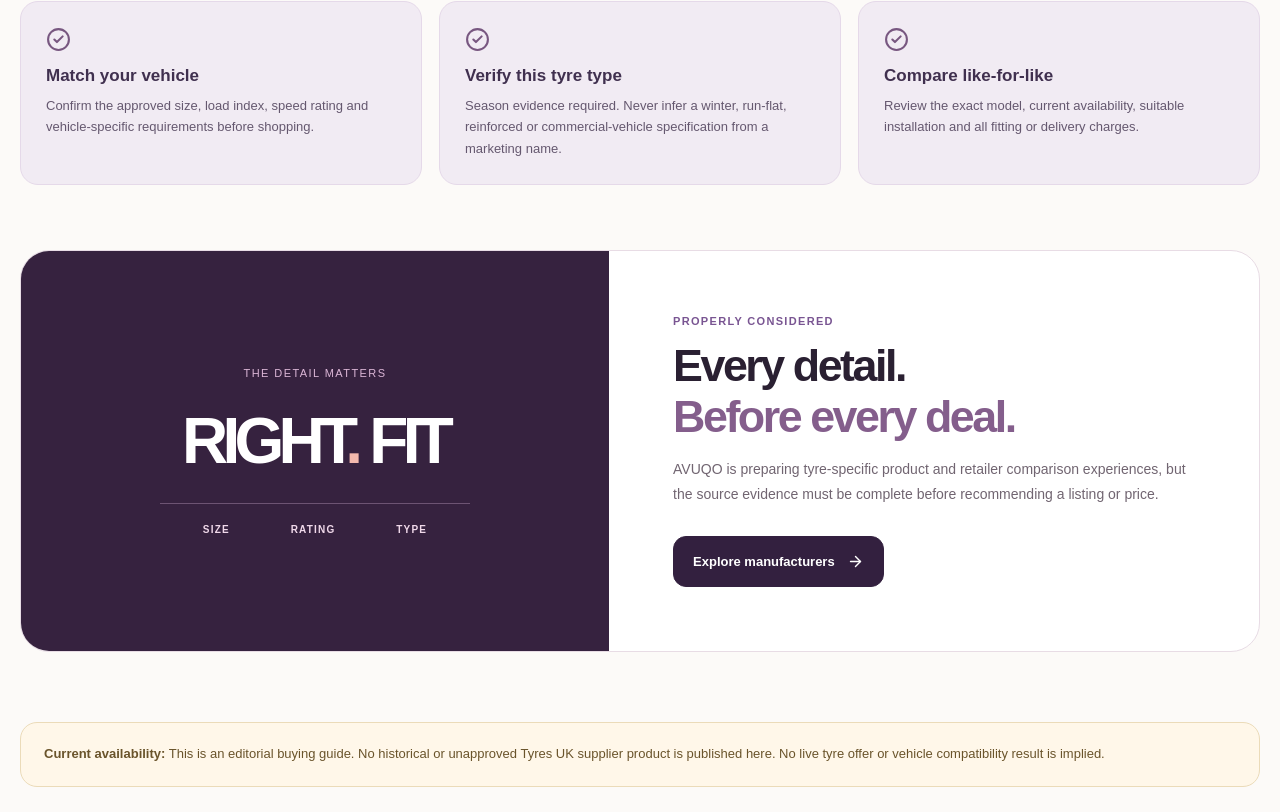
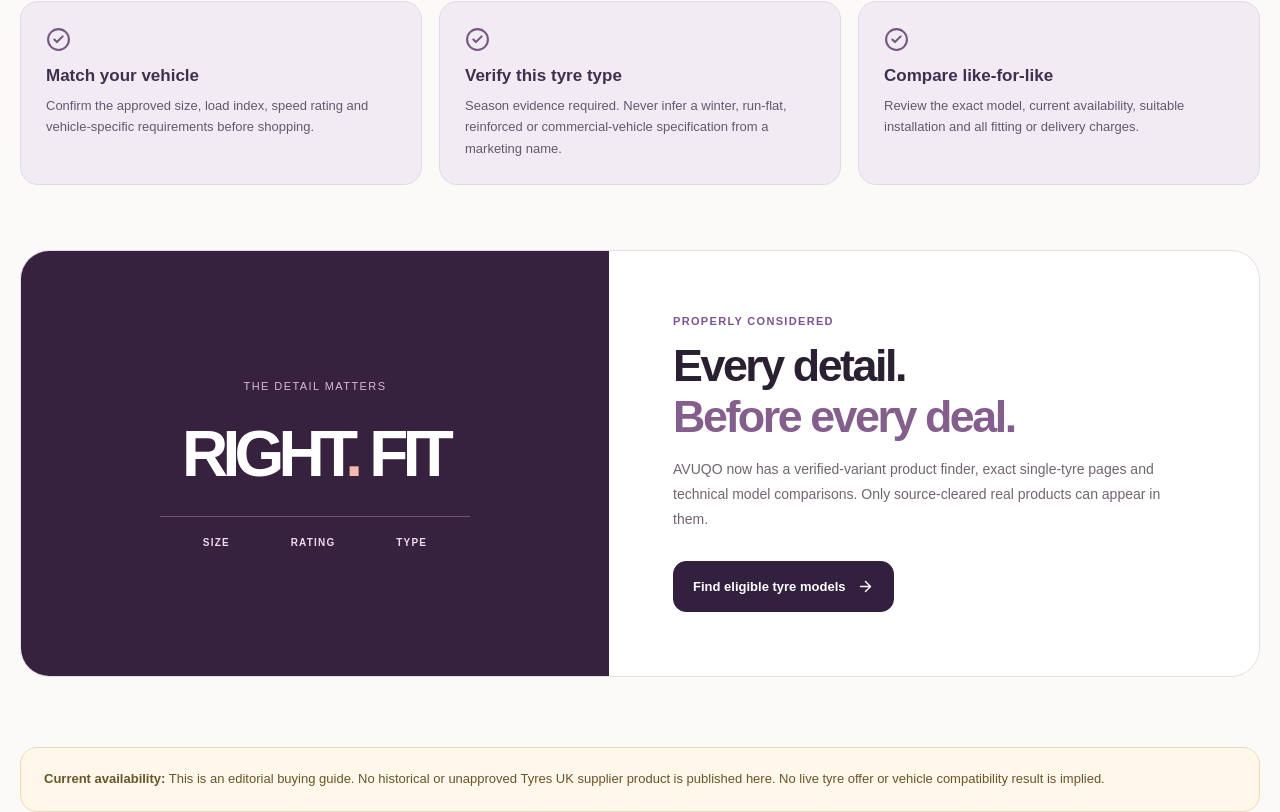
Before and after one commit to crkian/AVUQO, a Next.js app: page /tyres/categories/all-season in a window 1280 px wide. Shown: the part 921-1733 px from the top of the page. Built offline with nearby package versions, Linux system fonts and the light colour scheme; no server answers; the database is empty.

Commit message:
Connect existing tyre showroom, manufacturer and size guides to verified finder and model comparisons

```diff
--- a/app/tyres/categories/[slug]/page.tsx
+++ b/app/tyres/categories/[slug]/page.tsx
@@ -24,6 +24,7 @@ export default async function Category({params}:Props){
      <h1>{category.title}<br/><span>Know the difference.</span></h1>
      <p>{category.description}</p>
      <Link className={styles.premiumButton} href="/tyres/sizes">Understand tyre sizes <ArrowRight size={18}/></Link>
+     <Link className={styles.lightButton} href="/tyres/find">Browse eligible variants <ArrowRight size={18}/></Link>
     </div>
     <div className={styles.categoryHalo} aria-hidden="true"><span>{String(index).padStart(2,"0")}</span></div>
    </div>
@@ -42,8 +43,8 @@ export default async function Category({params}:Props){
    </section>
    <section className={styles.storySection}>
     <div className={styles.storyMark}><span>THE DETAIL MATTERS</span><strong>RIGHT<span>.</span> FIT</strong><div className={styles.numberExplainer}><span>SIZE</span><span>RATING</span><span>TYPE</span></div></div>
-    <div className={styles.storyCopy}><p className={styles.kicker}>PROPERLY CONSIDERED</p><h2>Every detail.<br/><em>Before every deal.</em></h2><p>AVUQO is preparing tyre-specific product and retailer comparison experiences, but the source evidence must be complete before recommending a listing or price.</p>
-     <Link className={styles.darkButton} href="/tyres/brands">Explore manufacturers <ArrowRight size={17}/></Link></div>
+    <div className={styles.storyCopy}><p className={styles.kicker}>PROPERLY CONSIDERED</p><h2>Every detail.<br/><em>Before every deal.</em></h2><p>AVUQO now has a verified-variant product finder, exact single-tyre pages and technical model comparisons. Only source-cleared real products can appear in them.</p>
+     <Link className={styles.darkButton} href="/tyres/find">Find eligible tyre models <ArrowRight size={17}/></Link></div>
    </section>
    <aside className={styles.notice}><strong>Current availability:</strong> This is an editorial buying guide. No historical or unapproved Tyres UK supplier product is published here. No live tyre offer or vehicle compatibility result is implied.</aside>
   </div><Footer/></main>;
```
